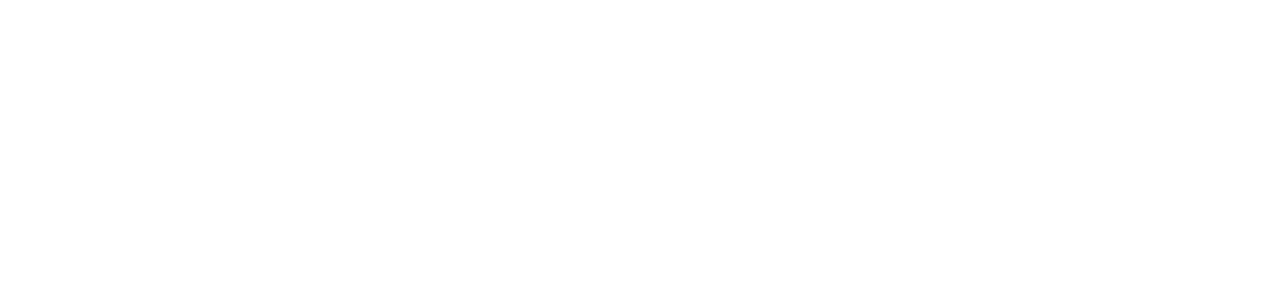
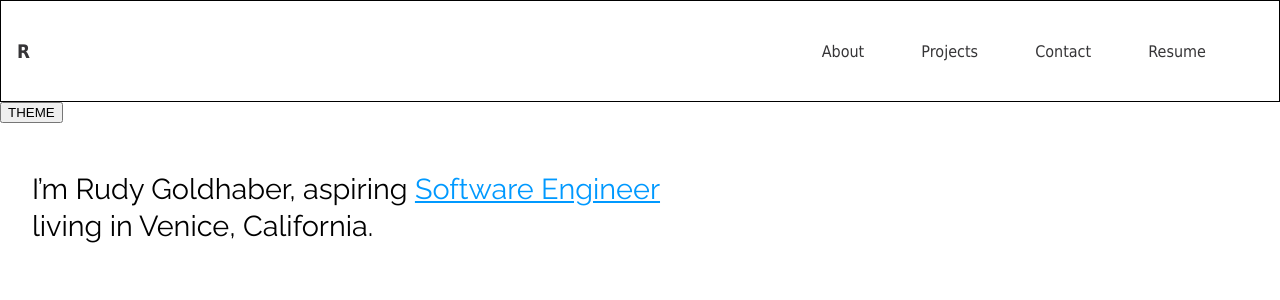
Before and after one commit to SyriiAdvent/rudy-goldhaber, a React (Create React App) app: page / in a window 1280 px wide. Shown: the top 300 px of the page. Built offline with nearby package versions, Linux system fonts and the light colour scheme.

Commit message:
basic nav done, threw in darkmode handler

```diff
--- a/package.json
+++ b/package.json
@@ -8,7 +8,8 @@
     "@testing-library/user-event": "^7.2.1",
     "react": "^16.13.1",
     "react-dom": "^16.13.1",
-    "react-scripts": "3.4.1"
+    "react-scripts": "3.4.1",
+    "styled-components": "^5.1.1"
   },
   "scripts": {
     "start": "react-scripts start",
--- a/public/index.html
+++ b/public/index.html
@@ -7,7 +7,7 @@
     <meta name="theme-color" content="#000000" />
     <meta
       name="description"
-      content="Web site created using create-react-app"
+      content="Rudy Goldhaber portfolio of Software Engineering work"
     />
     <link rel="apple-touch-icon" href="%PUBLIC_URL%/logo192.png" />
     <!--
@@ -24,7 +24,7 @@
       work correctly both with client-side routing and a non-root public URL.
       Learn how to configure a non-root public URL by running `npm run build`.
     -->
-    <title>React App</title>
+    <title>Rudy Goldhaber</title>
   </head>
   <body>
     <noscript>You need to enable JavaScript to run this app.</noscript>
--- a/src/App.js
+++ b/src/App.js
@@ -1,9 +1,32 @@
-import React from 'react';
+import React, { useState } from 'react';
+import styled, { ThemeProvider } from 'styled-components';
+import { GlobalStyles } from './components/themeUtils/GlobalStyles'
+import { lightTheme, darkTheme } from './components/themeUtils/Theme'
+import Navbar from './components/navigation/Navbar';
+import LandingPage from './components/landing/LandingPage';
+
+const MainContainer = styled.div`
+  margin: 0;
+  width: 100%;
+`
 
 function App() {
+  const [theme, setTheme] = useState('light')
+
+  const themeSelector = () => {
+    theme === 'lightmode' ? setTheme('darkmode') : setTheme('lightmode')
+  }
+
   return (
-    <div className="App">
-    </div>
+    <ThemeProvider theme={ theme === 'light' ? lightTheme : darkTheme }>
+      <GlobalStyles />
+      <MainContainer>
+        <Navbar />
+        <button onClick={themeSelector} >THEME</button>
+
+        <LandingPage />
+      </MainContainer>
+    </ThemeProvider>
   );
 }
 
--- /dev/null
+++ b/src/components/landing/LandingPage.jsx
@@ -0,0 +1,39 @@
+import React from 'react'
+import styled from 'styled-components'
+
+
+const StyledTitle = styled.h1`
+  font-size: 1.8em;
+  line-height: 2.3rem;
+  text-align: ${props => "left" || props.align};
+  font-family: "Raleway", sans-serif;
+  font-weight: 400;
+  color: #000;
+  margin: 3rem 0 2rem 0;
+  padding: 0 2rem;
+
+  span {
+    a {
+      color: #0099ff;
+    }
+  }
+`;
+
+const LandingPage = () => {
+  return (
+    <div>
+        <StyledTitle>
+          I’m Rudy Goldhaber, aspiring{" "}
+          <span>
+            <a href='https://www.linkedin.com/in/rudy-goldhaber/'>
+              Software Engineer
+            </a>
+          </span>
+          <br />
+          living in Venice, California.
+        </StyledTitle>
+    </div>
+  )
+}
+
+export default LandingPage
--- /dev/null
+++ b/src/components/navigation/LinksWrapper.jsx
@@ -0,0 +1,30 @@
+import React from 'react'
+import styled from 'styled-components'
+
+const LinkContainer = styled.ul`
+  width: 40%;
+  display: flex;
+  justify-content: space-evenly;
+
+  li {
+    text-decoration: none;
+    list-style: none;
+  }
+`
+
+const Resume = styled.li`
+
+`
+
+const LinksWrapper = () => {
+  return (
+    <LinkContainer>
+      <li>About</li>
+      <li>Projects</li>
+      <li>Contact</li>
+      <Resume>Resume</Resume>
+    </LinkContainer>
+  )
+}
+
+export default LinksWrapper
--- /dev/null
+++ b/src/components/navigation/Navbar.jsx
@@ -0,0 +1,24 @@
+import React from 'react'
+import styled from 'styled-components'
+import LinksWrapper from './LinksWrapper'
+
+const NavContainer = styled.div`
+  height: 100px;
+  display: flex;
+  justify-content: space-between;
+  align-items: center;
+
+  padding: 0 1rem 0 1rem;
+  border: 1px solid black;
+`
+
+const Navbar = () => {
+  return (
+    <NavContainer>
+      <h3>R</h3>
+      <LinksWrapper />
+    </NavContainer>
+  )
+}
+
+export default Navbar
--- /dev/null
+++ b/src/components/themeUtils/GlobalStyles.js
@@ -0,0 +1,10 @@
+import { createGlobalStyle} from "styled-components"
+
+export const GlobalStyles = createGlobalStyle`
+  body {
+    background: ${({ theme }) => theme.body};
+    color: ${({ theme }) => theme.text};
+    font-family: Tahoma, Helvetica, Arial, Roboto, sans-serif;
+    transition: all 0.50s linear;
+  }
+`
--- /dev/null
+++ b/src/components/themeUtils/Theme.js
@@ -0,0 +1,13 @@
+
+export const lightTheme = {
+  body: '#FFF',
+  text: '#363537',
+  toggleBorder: '#FFF',
+  background: '#363537',
+}
+export const darkTheme = {
+  body: '#363537',
+  text: '#FAFAFA',
+  toggleBorder: '#6B8096',
+  background: '#999',
+}
--- a/src/index.css
+++ b/src/index.css
@@ -1,5 +1,18 @@
+@import url('https://fonts.googleapis.com/css2?family=Raleway:wght@300;400;500;600&display=swap');
+
+html {
+  margin: 0;
+  padding: 0;
+}
+
 body {
   margin: 0;
+  padding: 0;
+  display: block;
+  height: 100%;
+  width: 100%;
+  box-sizing: border-box;
+
   font-family: -apple-system, BlinkMacSystemFont, 'Segoe UI', 'Roboto', 'Oxygen',
     'Ubuntu', 'Cantarell', 'Fira Sans', 'Droid Sans', 'Helvetica Neue',
     sans-serif;
--- a/src/index.js
+++ b/src/index.js
@@ -1,6 +1,7 @@
 import React from 'react';
 import ReactDOM from 'react-dom';
 import App from './App';
+import './index.css'
 import * as serviceWorker from './serviceWorker';
 
 ReactDOM.render(
```
Also changed, not shown: 1 other file (tests, documents, lock files or other folders).
